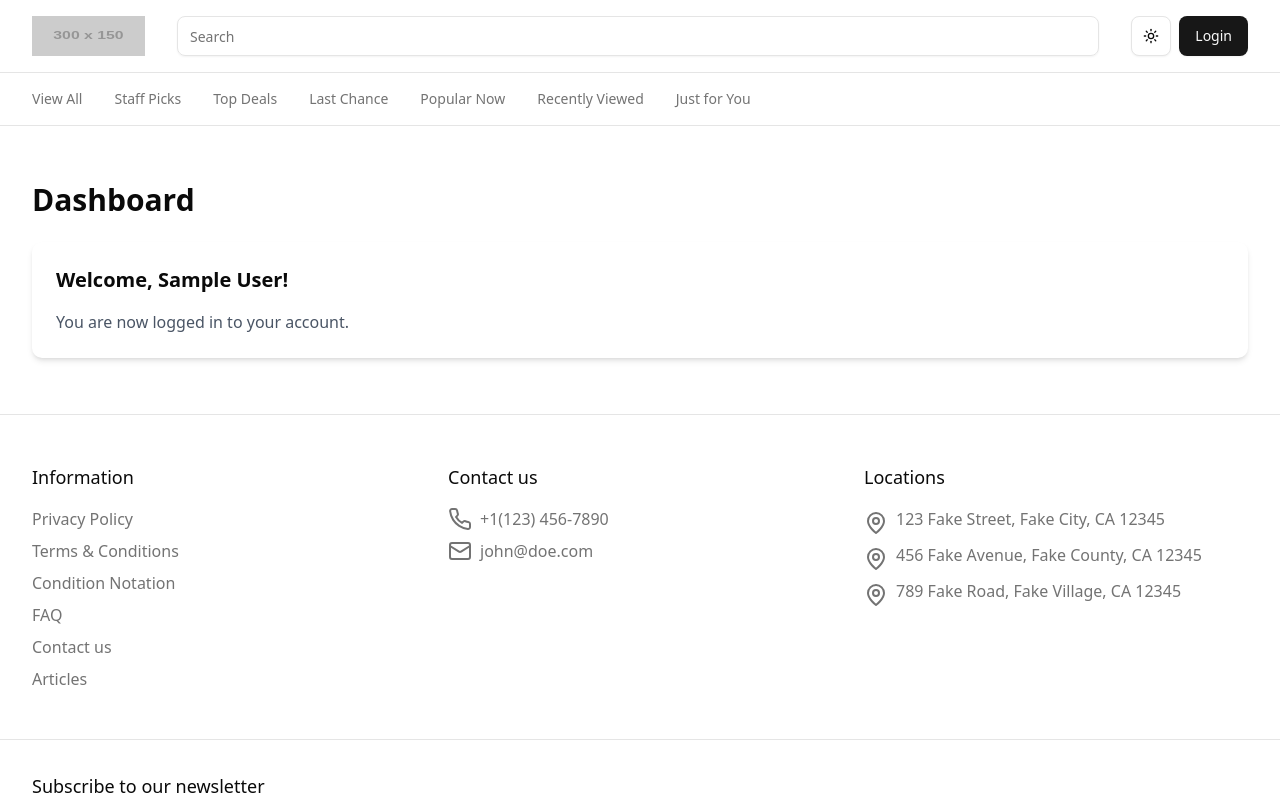
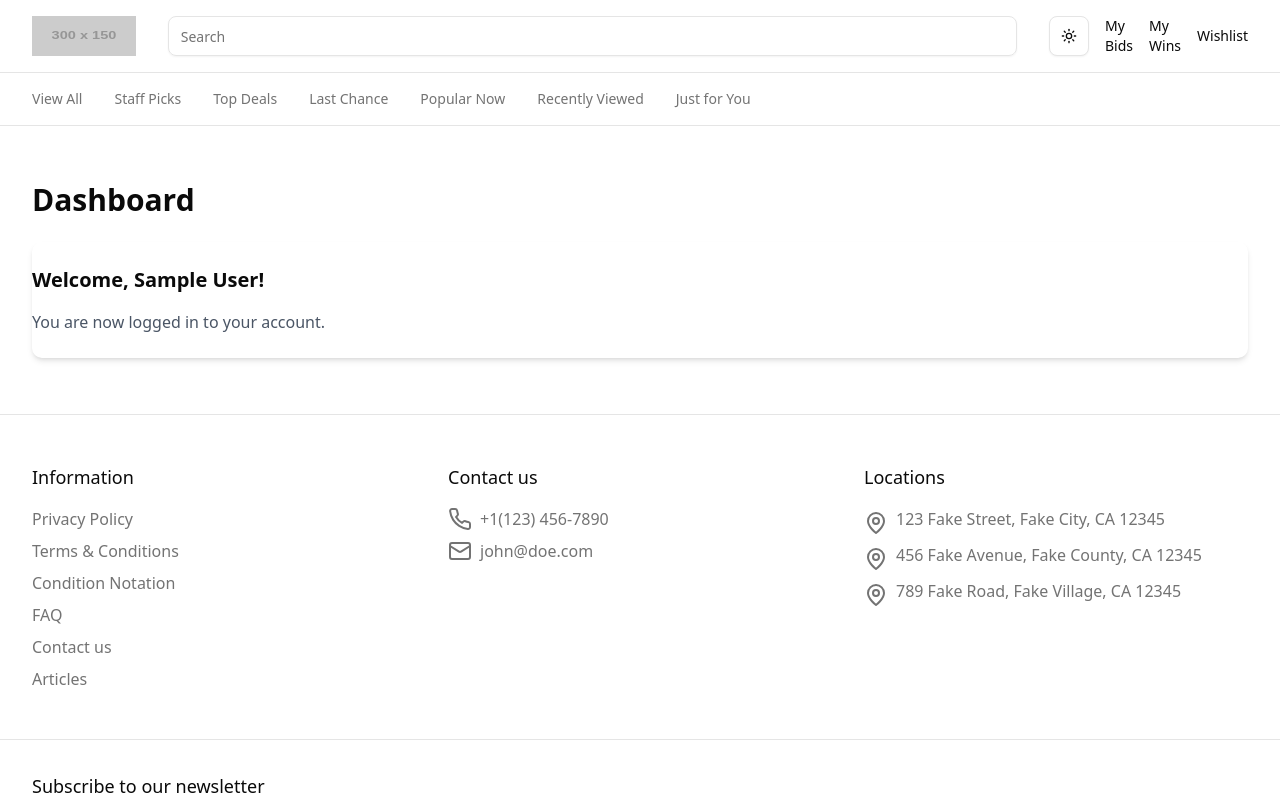
Before and after one commit to thewestsolutions/auction-next, a Next.js app: page /dashboard in a window 1280 px wide. Shown: the top 800 px of the page. Built offline with nearby package versions, Linux system fonts and the light colour scheme; no server answers; sample sign-in values are in the browser's storage.

Commit message:
Show auth links on header

```diff
--- a/app/(public)/dashboard/page.tsx
+++ b/app/(public)/dashboard/page.tsx
@@ -9,9 +9,9 @@ export default async function DashboardPage() {
   }
 
   return (
-    <div className="container mx-auto py-10">
+    <div className="container py-10">
       <h1 className="mb-6 text-3xl font-bold">Dashboard</h1>
-      <div className="rounded-lg bg-white p-6 shadow-md">
+      <div className="rounded-lg py-6 shadow-md">
         <h2 className="mb-4 text-xl font-semibold">Welcome, {user.name || "User"}!</h2>
         <p className="text-gray-600">You are now logged in to your account.</p>
       </div>
--- a/app/(public)/layout.tsx
+++ b/app/(public)/layout.tsx
@@ -4,8 +4,12 @@ import Image from "next/image";
 import Link from "next/link";
 import { ThemeToggle } from "@/components/theme-toggle";
 import { FacebookIcon, Instagram } from "lucide-react";
+import { getServerSession } from "next-auth/next";
 
-export default function RootLayout({ children }: { children: React.ReactNode }) {
+export default async function RootLayout({ children }: { children: React.ReactNode }) {
+  const session = await getServerSession();
+  const isLoggedIn = !!session?.user;
+
   return (
     <div className="flex min-h-screen flex-col">
       <div className="bg-background sticky top-0 z-10">
@@ -20,11 +24,31 @@ export default function RootLayout({ children }: { children: React.ReactNode })
 
           <Input placeholder="Search" className="h-10" />
 
-          <div className="flex items-center gap-2">
+          <div className="flex items-center gap-4">
             <ThemeToggle />
-            <Button className="h-10" asChild>
-              <Link href="/auth/login">Login</Link>
-            </Button>
+
+            {isLoggedIn ? (
+              <>
+                <Link href="/my-bids" className="hover:text-primary text-sm font-medium">
+                  My Bids
+                </Link>
+                <Link href="/my-wins" className="hover:text-primary text-sm font-medium">
+                  My Wins
+                </Link>
+                <Link href="/wishlist" className="hover:text-primary text-sm font-medium">
+                  Wishlist
+                </Link>
+              </>
+            ) : (
+              <>
+                <Button variant="outline" className="h-10" asChild>
+                  <Link href="/auth/register">Sign up</Link>
+                </Button>
+                <Button className="h-10" asChild>
+                  <Link href="/auth/login">Sign in</Link>
+                </Button>
+              </>
+            )}
           </div>
         </header>
 
--- a/package.json
+++ b/package.json
@@ -14,6 +14,7 @@
     "@auth/core": "^0.38.0",
     "@hookform/resolvers": "^4.1.3",
     "@radix-ui/react-checkbox": "^1.1.4",
+    "@radix-ui/react-dropdown-menu": "^2.1.6",
     "@radix-ui/react-label": "^2.1.2",
     "@radix-ui/react-separator": "^1.1.2",
     "@radix-ui/react-slot": "^1.1.2",
```
Also changed, not shown: 1 other file (tests, documents, lock files or other folders).
